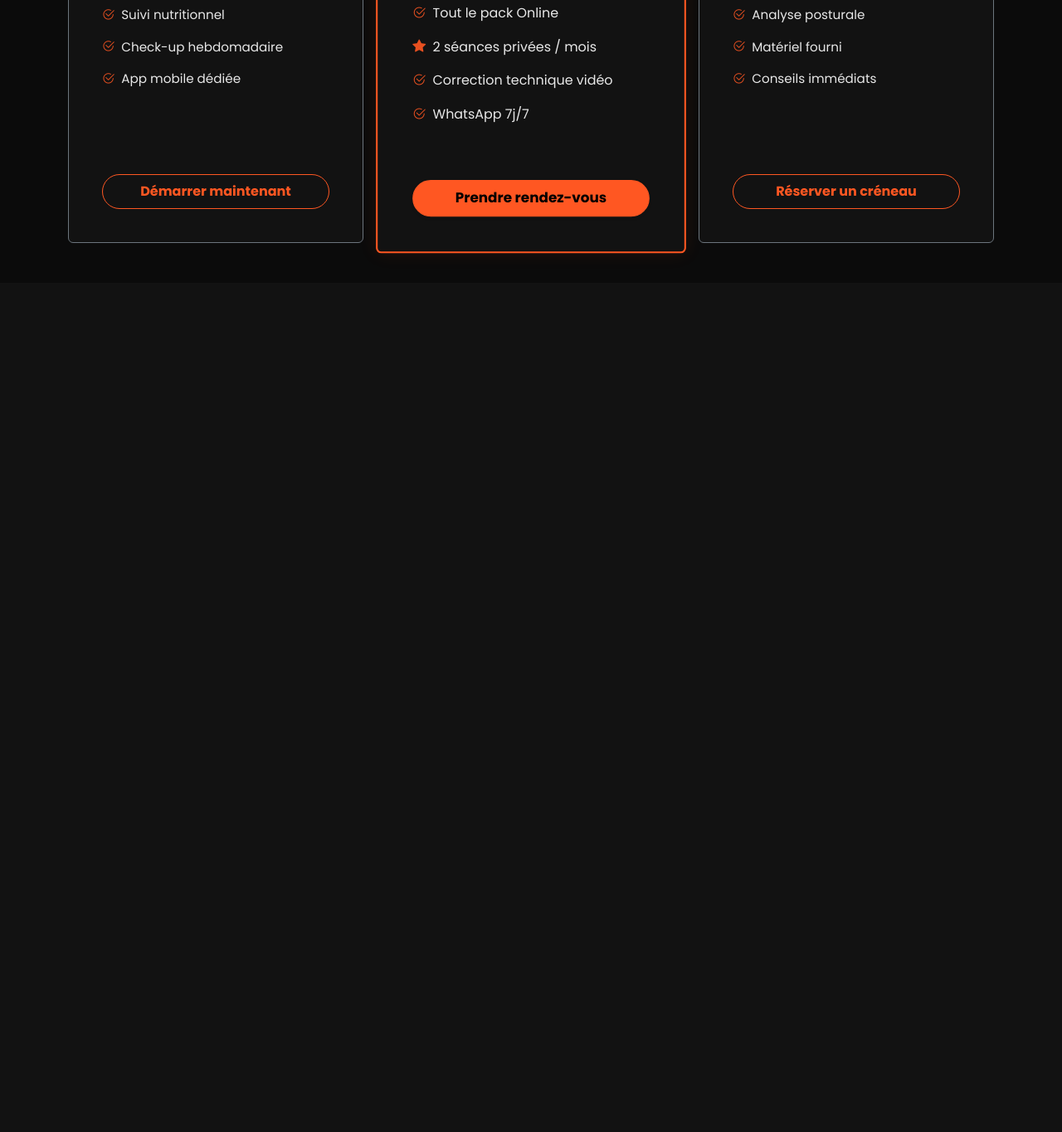
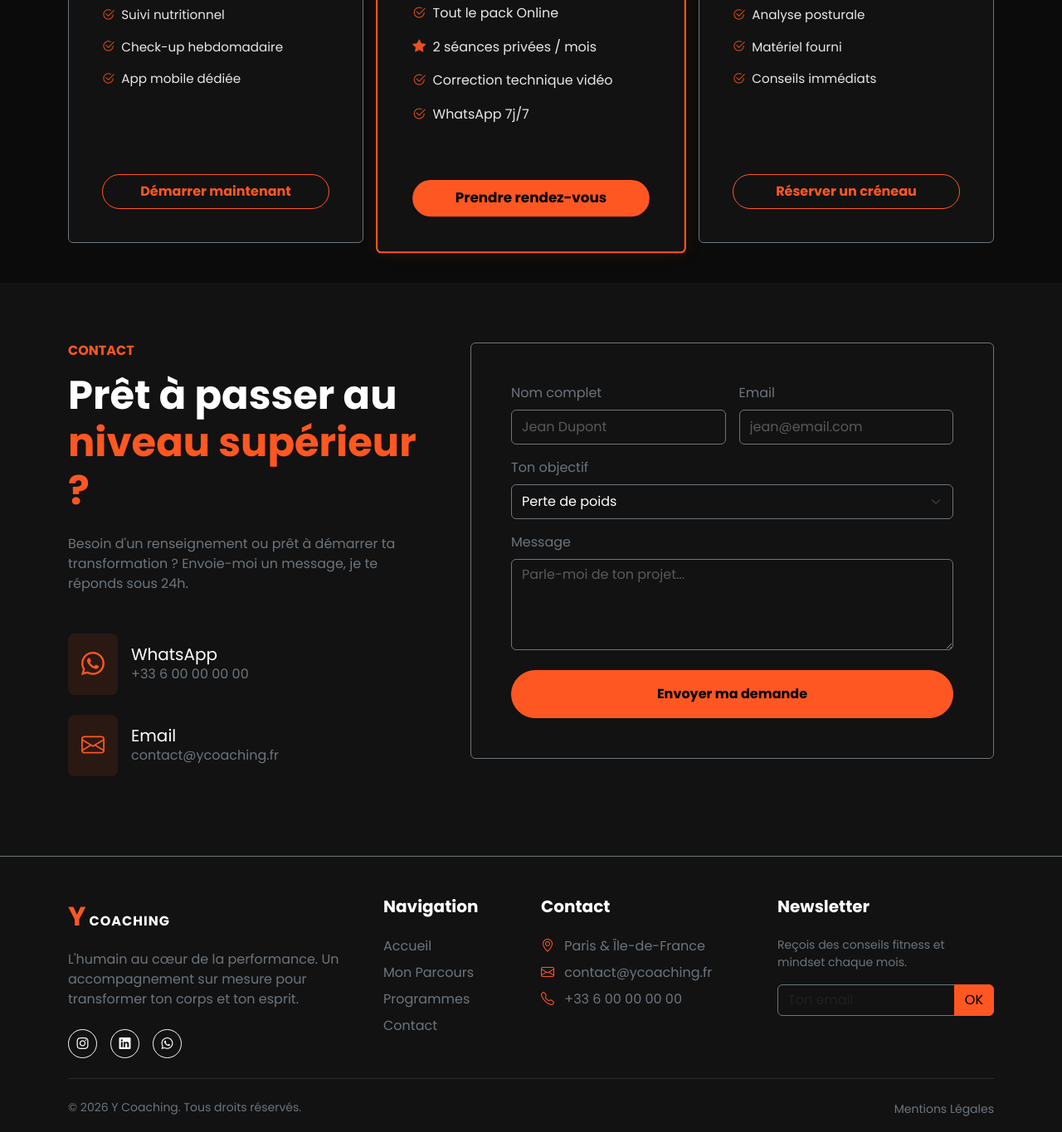
Before and after one commit to Gaslandie/Ycoaching, a website: page index.html in a window 1280 px wide. Shown: the part 1999-3364 px from the top of the page at 83% size. Before the commit the page ends 2340 px from the top, so only its background shows below. Drawn offline with nearby package versions, Linux system fonts and the light colour scheme.

Commit message:
ajout section contact

```diff
--- a/index.html
+++ b/index.html
@@ -198,7 +198,87 @@
                 </div>
             </div>
         </section>
+
+        <!-- section contact -->
+        <section id="contact" class="py-5">
+            <div class="container py-4">
+                <div class="row g-5">
+
+                    <div class="col-lg-5" data-aos="fade-right">
+                        <h6 class="text-primary text-uppercase fw-bold mb-3">Contact</h6>
+                        <h2 class="display-5 fw-bold text-white mb-4">Prêt à passer au <span class="text-primary">niveau
+                                supérieur ?</span></h2>
+                        <p class="text-secondary mb-5">
+                            Besoin d'un renseignement ou prêt à démarrer ta transformation ? Envoie-moi un message, je
+                            te réponds sous 24h.
+                        </p>
+
+                        <div class="d-flex align-items-center mb-4">
+                            <div class="bg-primary bg-opacity-10 p-3 rounded-3 me-3">
+                                <i class="bi bi-whatsapp text-primary fs-3"></i>
+                            </div>
+                            <div>
+                                <h5 class="mb-0 text-white">WhatsApp</h5>
+                                <p class="mb-0 text-secondary">+33 6 00 00 00 00</p>
+                            </div>
+                        </div>
+
+                        <div class="d-flex align-items-center mb-4">
+                            <div class="bg-primary bg-opacity-10 p-3 rounded-3 me-3">
+                                <i class="bi bi-envelope text-primary fs-3"></i>
+                            </div>
+                            <div>
+                                <h5 class="mb-0 text-white">Email</h5>
+                                <p class="mb-0 text-secondary">contact@ycoaching.fr</p>
+                            </div>
+                        </div>
+                    </div>
+
+                    <div class="col-lg-7" data-aos="fade-left">
+                        <div class="card bg-dark border-secondary p-4 p-md-5">
+                            <form id="contactForm">
+                                <div class="row g-3">
+                                    <div class="col-md-6">
+                                        <label class="form-label text-secondary">Nom complet</label>
+                                        <input type="text"
+                                            class="form-control bg-transparent border-secondary text-white py-2"
+                                            placeholder="Jean Dupont" required>
+                                    </div>
+                                    <div class="col-md-6">
+                                        <label class="form-label text-secondary">Email</label>
+                                        <input type="email"
+                                            class="form-control bg-transparent border-secondary text-white py-2"
+                                            placeholder="jean@email.com" required>
+                                    </div>
+                                    <div class="col-12">
+                                        <label class="form-label text-secondary">Ton objectif</label>
+                                        <select class="form-select bg-transparent border-secondary text-white py-2">
+                                            <option value="perte-poids" class="bg-dark">Perte de poids</option>
+                                            <option value="prise-masse" class="bg-dark">Prise de masse</option>
+                                            <option value="remise-forme" class="bg-dark">Remise en forme</option>
+                                        </select>
+                                    </div>
+                                    <div class="col-12">
+                                        <label class="form-label text-secondary">Message</label>
+                                        <textarea class="form-control bg-transparent border-secondary text-white"
+                                            rows="4" placeholder="Parle-moi de ton projet..."></textarea>
+                                    </div>
+                                    <div class="col-12 mt-4">
+                                        <button type="submit"
+                                            class="btn btn-primary w-100 py-3 fw-bold rounded-pill">Envoyer ma
+                                            demande</button>
+                                    </div>
+                                </div>
+                            </form>
+                        </div>
+                    </div>
+
+                </div>
+            </div>
+        </section>
     </main>
+
+    <div id="footer-placeholder"></div>
 
     <script src="https://unpkg.com/aos@2.3.1/dist/aos.js"></script>
     <script src="https://cdn.jsdelivr.net/npm/bootstrap@5.3.3/dist/js/bootstrap.bundle.min.js"></script>
--- /dev/null
+++ b/src/components/footer.html
@@ -0,0 +1,59 @@
+<footer class="bg-dark text-white pt-5 pb-3 border-top border-secondary" data-aos="zoom-in">
+    <div class="container">
+        <div class="row gy-4">
+            <div class="col-lg-4">
+                <a class="navbar-brand fw-bold d-flex align-items-baseline mb-3" href="#">
+                    <span class="logo-y text-primary" style="font-size: 2rem; font-weight: 800;">Y</span>
+                    <span class="ms-1 text-uppercase" style="letter-spacing: 1px;">Coaching</span>
+                </a>
+                <p class="text-secondary">
+                    L'humain au cœur de la performance. Un accompagnement sur mesure pour transformer ton corps et ton esprit.
+                </p>
+                <div class="d-flex gap-3 mt-4">
+                    <a href="#" class="btn btn-outline-light btn-sm rounded-circle"><i class="bi bi-instagram"></i></a>
+                    <a href="#" class="btn btn-outline-light btn-sm rounded-circle"><i class="bi bi-linkedin"></i></a>
+                    <a href="#" class="btn btn-outline-light btn-sm rounded-circle"><i class="bi bi-whatsapp"></i></a>
+                </div>
+            </div>
+
+            <div class="col-lg-2 col-md-4">
+                <h5 class="fw-bold mb-4">Navigation</h5>
+                <ul class="list-unstyled">
+                    <li class="mb-2"><a href="#" class="text-secondary text-decoration-none hover-primary">Accueil</a></li>
+                    <li class="mb-2"><a href="#parcours" class="text-secondary text-decoration-none hover-primary">Mon Parcours</a></li>
+                    <li class="mb-2"><a href="#services" class="text-secondary text-decoration-none hover-primary">Programmes</a></li>
+                    <li class="mb-2"><a href="#contact" class="text-secondary text-decoration-none hover-primary">Contact</a></li>
+                </ul>
+            </div>
+
+            <div class="col-lg-3 col-md-4">
+                <h5 class="fw-bold mb-4">Contact</h5>
+                <ul class="list-unstyled text-secondary">
+                    <li class="mb-2"><i class="bi bi-geo-alt text-primary me-2"></i> Paris & Île-de-France</li>
+                    <li class="mb-2"><i class="bi bi-envelope text-primary me-2"></i> contact@ycoaching.fr</li>
+                    <li class="mb-2"><i class="bi bi-telephone text-primary me-2"></i> +33 6 00 00 00 00</li>
+                </ul>
+            </div>
+
+            <div class="col-lg-3 col-md-4">
+                <h5 class="fw-bold mb-4">Newsletter</h5>
+                <p class="text-secondary small">Reçois des conseils fitness et mindset chaque mois.</p>
+                <div class="input-group mb-3">
+                    <input type="text" class="form-control bg-transparent border-secondary text-white" placeholder="Ton email">
+                    <button class="btn btn-primary" type="button">OK</button>
+                </div>
+            </div>
+        </div>
+
+        <hr class="my-4 border-secondary">
+
+        <div class="row">
+            <div class="col-md-6 text-center text-md-start">
+                <p class="small text-secondary mb-0">&copy; 2026 Y Coaching. Tous droits réservés.</p>
+            </div>
+            <div class="col-md-6 text-center text-md-end">
+                <a href="#" class="small text-secondary text-decoration-none">Mentions Légales</a>
+            </div>
+        </div>
+    </div>
+</footer>
--- a/src/js/script.js
+++ b/src/js/script.js
@@ -5,8 +5,9 @@
 // 1. Initialisation générale au chargement du DOM
 document.addEventListener("DOMContentLoaded", () => {
 
-    // Charger la navbar
+    // Charger la navbar et le footer
     loadComponent("navbar-placeholder", "src/components/navbar.html");
+    loadComponent("footer-placeholder", "src/components/footer.html");
 
     // Initialiser AOS
     AOS.init({
--- a/src/scss/main.scss
+++ b/src/scss/main.scss
@@ -141,3 +141,42 @@ body {
     color: white !important;
     font-weight: bold;
 }
+
+// section contact
+#contact {
+    .form-control, .form-select {
+        &:focus {
+            background-color: rgba($primary, 0.05);
+            border-color: $primary;
+            box-shadow: 0 0 0 0.25rem rgba($primary, 0.1);
+            color: white;
+        }
+        &::placeholder {
+            color: rgba(255,255,255,0.3);
+        }
+    }
+}
+
+
+// footer
+
+.hover-primary {
+    transition: color 0.3s ease;
+    &:hover {
+        color: $primary !important;
+    }
+}
+
+footer {
+    .btn-outline-light {
+        width: 35px;
+        height: 35px;
+        display: inline-flex;
+        align-items: center;
+        justify-content: center;
+        &:hover {
+            background-color: $primary;
+            border-color: $primary;
+        }
+    }
+}
```
Also changed, not shown: dist/css/style.css, 1 other file.
